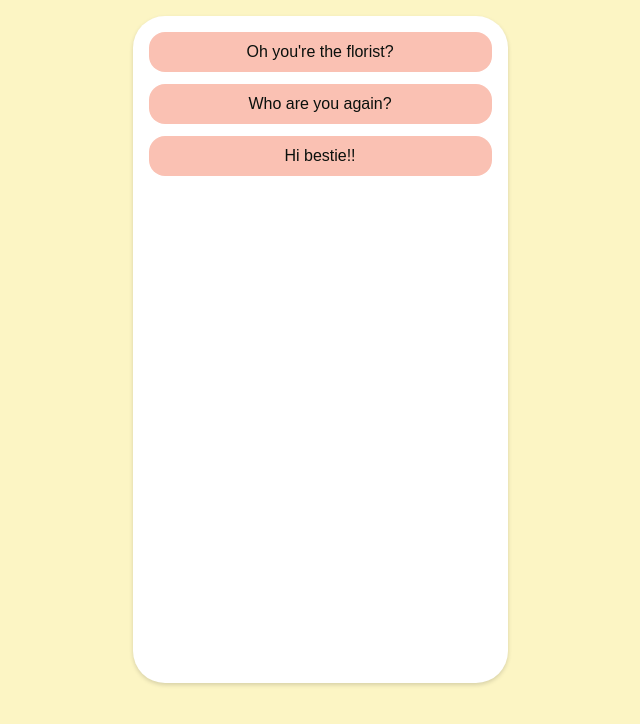
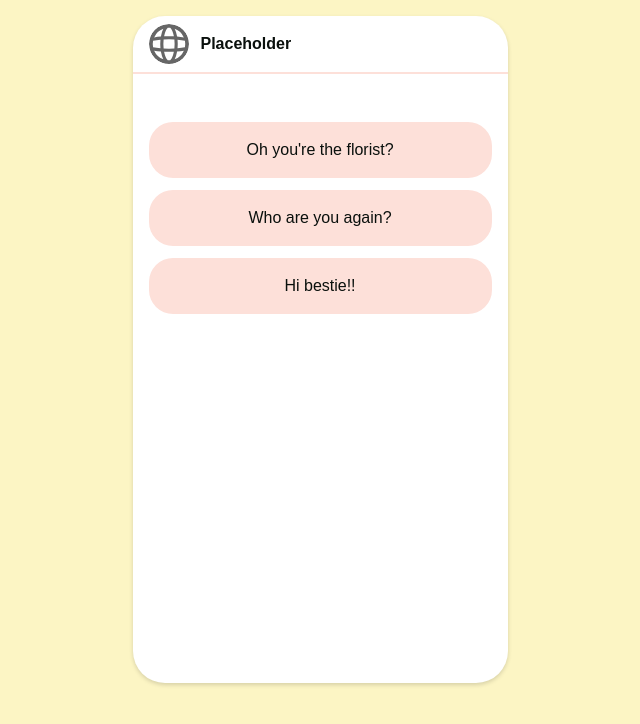
Before and after one commit to MoonBui/flower-personality-fe, a Next.js app: page / in a window 1280 px wide. Shown: the top 724 px of the page, without its empty margins (320-960 px from the left). Built offline with nearby package versions, Linux system fonts and the light colour scheme.

Commit message:
all components in place, starting logic

```diff
--- /dev/null
+++ b/app/FlowerStoreScript.ts
@@ -0,0 +1,66 @@
+export interface FlowStoreScript {
+    id: string;
+    npcMessage: string;
+    choices: {
+        id: string;
+        text: string;
+        emoji?: string;
+        tags: Record<string, number>; // personality traits
+    }[];
+}
+
+export const FLOW_STORE_DATA: FlowStoreScript[] = [
+    {
+    id: "morning-intro",
+    npcMessage: "Good morning! The sun rises over your garden. What calls to you first?",
+    choices: [
+      {
+        id: "coffee",
+        text: "A warm cup of coffee ☕",
+        tags: { energetic: 2, social: 1, warm: 2 }
+      },
+      {
+        id: "tea",
+        text: "Peaceful tea time 🍵",
+        tags: { calm: 3, introspective: 2 }
+      },
+      {
+        id: "sunrise",
+        text: "Watching the sunrise 🌅",
+        tags: { optimistic: 3, reflective: 2 }
+      },
+      // ... more choices
+    ]
+  },
+  {
+    id: "morning-followup",
+    npcMessage: "Nice choice! What sounds do you want to hear?",
+    choices: [
+      { id: "birds", text: "Bird songs 🐦", tags: { natural: 2, peaceful: 2 } },
+      { id: "silence", text: "Comfortable silence 🤫", tags: { introspective: 3 } },
+      // ...
+    ]
+  },
+
+  // Screen 2: Afternoon
+  {
+    id: "afternoon-intro",
+    npcMessage: "The garden is yours to shape. What do you add first?",
+    choices: [
+      { id: "butterflies", text: "Butterflies 🦋", tags: { free: 3, playful: 2 } },
+      { id: "fountain", text: "A fountain ⛲", tags: { social: 2, lively: 3 } },
+      // ...
+    ]
+  },
+
+  // Screen 3: Evening
+  {
+    id: "evening-intro",
+    npcMessage: "As twilight falls, how does your garden transform?",
+    choices: [
+      { id: "lanterns", text: "Soft lanterns 🕯️", tags: { warm: 2, cozy: 3 } },
+      { id: "fireflies", text: "Fireflies ✨", tags: { magical: 3, whimsical: 2 } },
+      // ...
+    ]
+  }
+]
--- a/app/components/ChatBubble.tsx
+++ b/app/components/ChatBubble.tsx
@@ -4,18 +4,34 @@ interface ChatBubbleProps {
 }
 
 const COLOR_CHOICE = {
-    "blush": "FAC1B3",
-    "ice": "ADD6FF",
-    "sage": "9BBFA7"
+    "npc": {
+        base: " D6D9BF",
+        hover: "D6D9BF"
+    },
+    "blush": {
+        base: "fde0d9",
+        hover: "FAC1B3"
+    },
+    "ice": {
+        base: "ADD6FF",
+        hover: "CDE5FD"
+    },
+    "sage": {
+        base: "9BBFA7",
+        hover: "DAE7DE"
+    }
 } as const;
 
 const ChatBubble = ({bgColor, text}: ChatBubbleProps) => {
-    const hexColor = COLOR_CHOICE[bgColor];
+    const bGBubColor = COLOR_CHOICE[bgColor];
 
     return (
         <div
-            className="text-[#0A100D] text-center py-2 px-4 rounded-2xl"
-            style={{ backgroundColor: `#${hexColor}` }}
+            className="chat-bubble"
+            style={{
+                '--bubble-color': `#${bGBubColor.base}`,
+                '--bubble-color-hover': `#${bGBubColor.hover}`
+             } as React.CSSProperties}
         >
             {text}
         </div>
--- /dev/null
+++ b/app/components/ChatDisplay.tsx
@@ -0,0 +1,8 @@
+const ChatDisplay = ({}) => {
+    return (
+        <div className="chat-display">
+        </div>
+    )
+}
+
+export default ChatDisplay;
--- a/app/components/Header.tsx
+++ b/app/components/Header.tsx
@@ -0,0 +1,32 @@
+interface HeaderProps {
+    avatar?: string;
+    name: string;
+    lineColor: keyof typeof COLOR_CHOICE;
+}
+
+const COLOR_CHOICE = {
+    "blush": "fde0d9",
+    "ice": "ADD6FF",
+    "sage": "9BBFA7"
+} as const;
+
+const Header = ({avatar, name, lineColor}: HeaderProps) => {
+    const borderColor = COLOR_CHOICE[lineColor];
+    return(
+        <div
+            className="flex gap-3 text-left items-center py-2 px-4 text-[#0A100D]"
+            style={{ borderBottom: `2px solid #${borderColor}` }}
+        >
+            {avatar && (
+                <img
+                    src={avatar}
+                    alt={`${name} avatar`}
+                    className="w-10 h-10 rounded-full object-cover flex-shrink-0"
+                />
+            )}
+            <span className="font-semibold">{name}</span>
+        </div>
+    );
+}
+
+export default Header;
--- a/app/components/PhoneScreen.tsx
+++ b/app/components/PhoneScreen.tsx
@@ -8,7 +8,7 @@ interface PhoneScreenProps {
 
 const PhoneScreen = ({bgColor = "bg-white", children}: PhoneScreenProps) => {
     return (
-        <div className={`${bgColor} flex flex-col m-auto w-[375px] h-[667px] rounded-4xl phone-screen-shadow`}>
+        <div className={`${bgColor} overflow-hidden flex flex-col m-auto w-[375px] h-[667px] rounded-4xl phone-screen-shadow`}>
             {children}
         </div>
     )
--- a/app/components/index.tsx
+++ b/app/components/index.tsx
@@ -1,5 +1,7 @@
 import PhoneScreen from "./PhoneScreen";
 import ChatBubble from "./ChatBubble";
 import ChatOptions from "./ChatOptions";
+import Header from "./Header"
+import ChatDisplay from "./ChatDisplay";
 
-export {PhoneScreen, ChatBubble, ChatOptions};
+export {PhoneScreen, ChatBubble, ChatOptions, Header, ChatDisplay};
--- a/app/globals.css
+++ b/app/globals.css
@@ -28,3 +28,26 @@ body {
 .phone-screen-shadow {
   box-shadow: 0px 2px 4px rgba(0, 0, 0, 0.15);
 }
+
+.chat-display {
+  padding: 1rem;
+  height: calc(100% - 170px);
+  overflow-y: auto;
+  display: flex;
+  flex-direction: column;
+  justify-content: flex-end;
+}
+
+.chat-bubble {
+    background-color: var(--bubble-color);
+    color: #0A100D;
+    padding: 1rem 0.5rem;
+    border-radius: 1.5rem;
+    text-align: center;
+    transition: background-color 200ms;
+    cursor: pointer;
+}
+
+.chat-bubble:hover {
+    background-color: var(--bubble-color-hover);
+}
--- a/app/page.tsx
+++ b/app/page.tsx
@@ -2,7 +2,7 @@
 
 
 import { useState } from "react";
-import { PhoneScreen, ChatBubble, ChatOptions } from "./components";
+import { PhoneScreen, ChatBubble, ChatOptions, ChatDisplay, Header } from "./components";
 import { ReactNode } from "react";
 
 export default function Home() {
@@ -15,7 +15,15 @@ export default function Home() {
   return (
     <div className="h-dvh pt-4 bg-[#fcf5c4]">
       <PhoneScreen>
-        <ChatOptions children={chatChoices} />
+        <div className="flex flex-col">
+          <Header
+            avatar="./globe.svg"
+            name="Placeholder"
+            lineColor="blush"
+          />
+          <ChatDisplay/>
+          <ChatOptions children={chatChoices} />
+        </div>
       </PhoneScreen>
     </div>
   );
```
Also changed, not shown: app/components/ChatArea.tsx (deleted).
